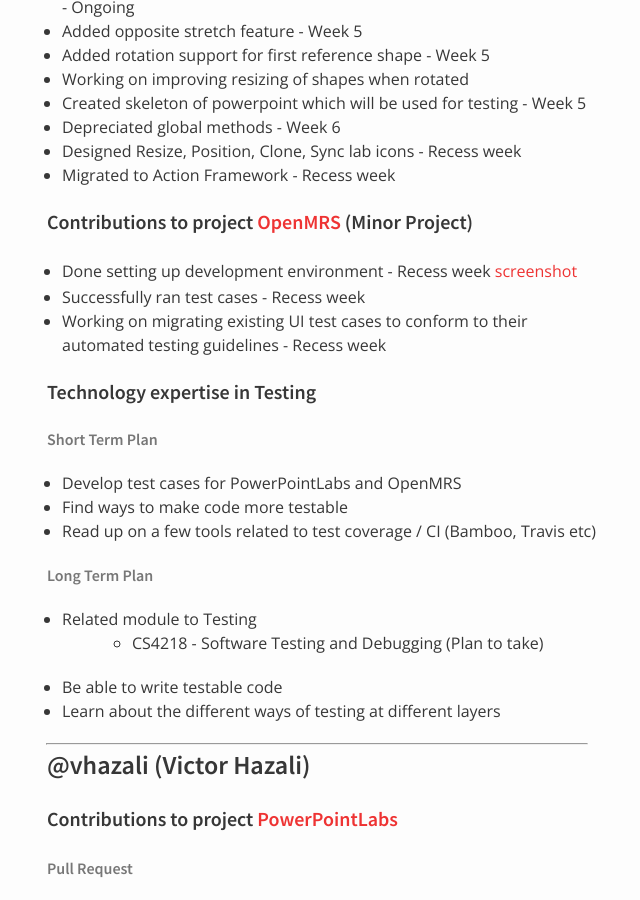
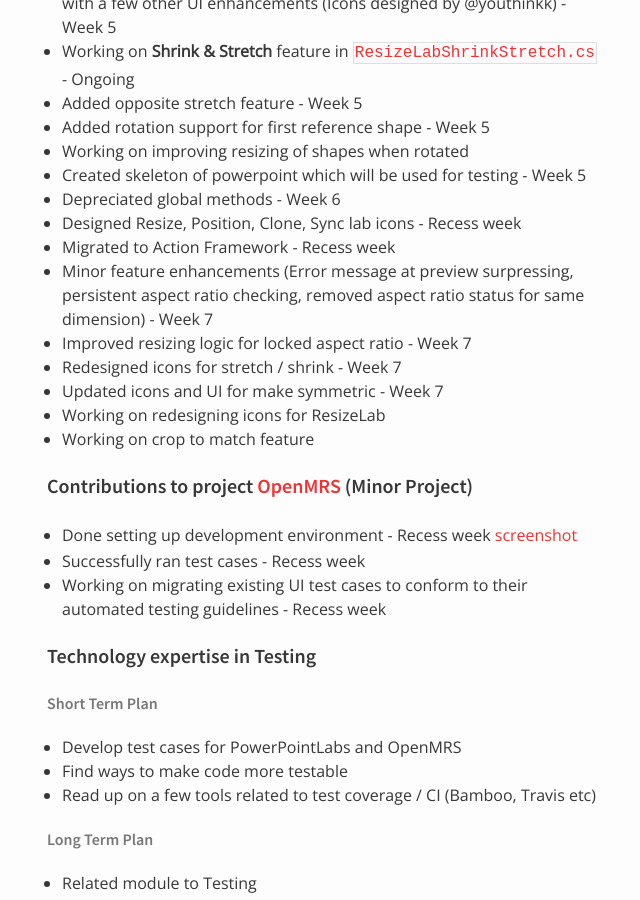
Before and after one commit to nus-oss/cs3281-AY1516S2-website, a Jekyll site: the page built from teams/powerpointlabs.md, in a window 1280 px wide and 900 px high, scrolled down 6888 px. Shown: the whole window, without its empty margins (323-963 px from the left). Built offline with Jekyll 4.4.1, drawn with Linux system fonts in a browser that asks for light colours; some of the changed text lies outside the part shown.

Commit message:
Update powerpointlabs.md

```diff
--- a/teams/powerpointlabs.md
+++ b/teams/powerpointlabs.md
@@ -73,6 +73,9 @@
   * [x] Implement absolute dimension for resizing - Week 5, Wed
   * [x] Implement restore aspect ratio with absolute dimension - Week 6, Thu
   * [ ] Improve on rotation support for shapes
+  * [ ] Work on Make Symmetric feature
+  * [ ] Create Crop To Match feature
+  * [ ] Create Ratio Resize feature
 * Advanced functionality for Resize Lab
   * [x] Preview feature - Recess Week, Thu
 * Others
@@ -214,6 +217,13 @@
 * Depreciated global methods - Week 6
 * Designed Resize, Position, Clone, Sync lab icons - Recess week
 * Migrated to Action Framework - Recess week
+* Minor feature enhancements (Error message at preview surpressing, persistent aspect ratio checking, removed aspect ratio status for same dimension) - Week 7
+* Improved resizing logic for locked aspect ratio - Week 7
+* Redesigned icons for stretch / shrink - Week 7
+* Updated icons and UI for make symmetric - Week 7
+* Working on redesigning icons for ResizeLab
+* Working on crop to match feature
+
 
 #### Contributions to project [OpenMRS](https://www.openmrs.org) (Minor Project)
 
```
